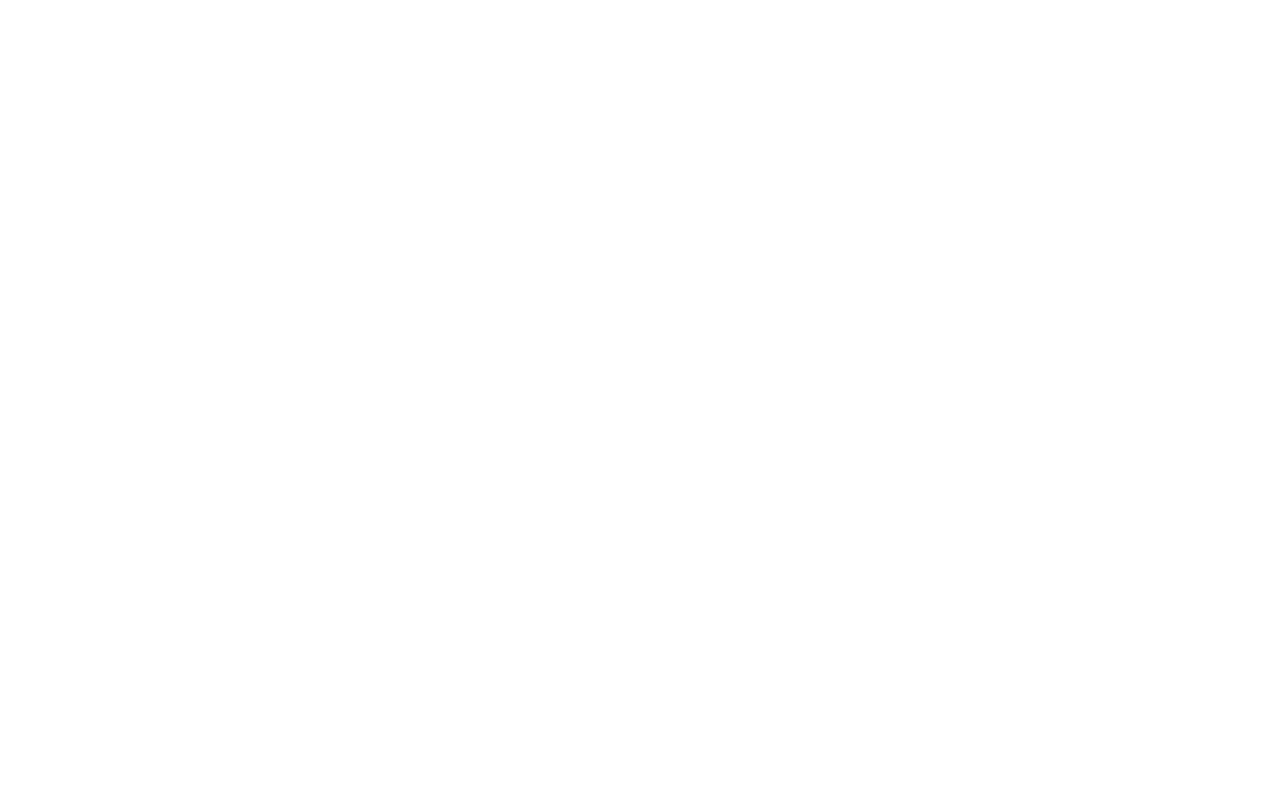
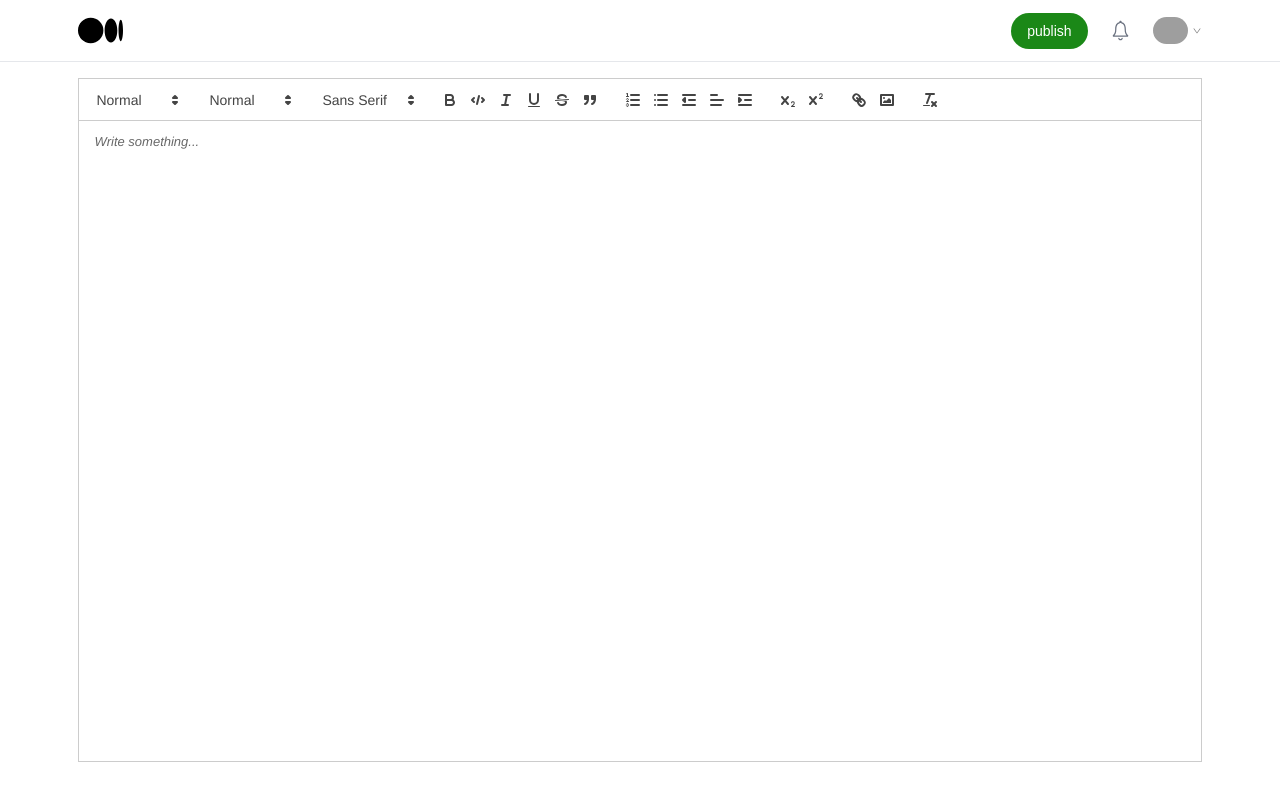
Before and after one commit to vidhanshu/medium-clone, a React (Create React App) app: page /write in a window 1280 px wide. Before the commit this address had no page. Built offline with nearby package versions, Linux system fonts and the light colour scheme; grey boxes are pictures that could not be loaded.

Commit message:
write blog page added ✍

```diff
--- a/package.json
+++ b/package.json
@@ -13,6 +13,7 @@
     "react": "^18.2.0",
     "react-dom": "^18.2.0",
     "react-icons": "^4.7.1",
+    "react-quill": "^2.0.0",
     "react-responsive": "^9.0.2",
     "react-router-dom": "^6.7.0",
     "react-scripts": "^5.0.1",
--- a/src/App.tsx
+++ b/src/App.tsx
@@ -1,4 +1,4 @@
-import { AuthHome, UnAuthHome } from "./pages";
+import { AuthHome, UnAuthHome, WriteABlog } from "./pages";
 import { Route, Routes } from "react-router-dom";
 
 function App() {
@@ -6,6 +6,7 @@
     <Routes>
       <Route path="/" element={<UnAuthHome />} />
       <Route path="/home" element={<AuthHome />} />
+      <Route path="/write" element={<WriteABlog />} />
     </Routes>
   );
 }
--- /dev/null
+++ b/src/components/Editor.tsx
@@ -0,0 +1,32 @@
+import "react-quill/dist/quill.snow.css"; // import the styles
+
+import ReactQuill from "react-quill";
+
+function Editor() {
+  return (
+    <ReactQuill
+      theme="snow"
+      placeholder="Write something..."
+      modules={{
+        toolbar: [
+          [{ size: ["small", false, "large", "huge"] }],
+          [{ header: [1, 2, 3, 4, 5, 6, false] }],
+          [{ font: [] }],
+          ["bold", "code", "italic", "underline", "strike", "blockquote"],
+          [
+            { list: "ordered" },
+            { list: "bullet" },
+            { indent: "-1" },
+            { align: ["", "center", "right", "justify"] },
+            { indent: "+1" },
+          ],
+          [{ script: "sub" }, { script: "super" }],
+          ["link", "image"],
+          ["clean"],
+        ],
+      }}
+    />
+  );
+}
+
+export default Editor;
--- /dev/null
+++ b/src/components/WriteBlogNav.tsx
@@ -0,0 +1,105 @@
+import { CiBookmark, CiEdit, CiUser } from "react-icons/ci";
+import { MENU_FOOTER_OPTIONS, PROFILE } from "../constants";
+import { TfiBook, TfiStatsUp } from "react-icons/tfi";
+import { useEffect, useState } from "react";
+
+import { AiOutlineDown } from "react-icons/ai";
+import { BsMedium } from "react-icons/bs";
+import Button from "./Button";
+import Container from "./Container";
+import { HiOutlineDotsHorizontal } from "react-icons/hi";
+import { IoIosNotificationsOutline } from "react-icons/io";
+import { _TEXT_SHORTNER } from "../utils";
+
+function WriteBlogNav() {
+  const [active, setActive] = useState(false);
+  const [active2, setActive2] = useState(false);
+
+  useEffect(() => {
+    const handleOutsideClick = (e: any) => {
+      if (e.target.closest("._menu_container")) return;
+      setActive(false);
+    };
+    document.addEventListener("click", handleOutsideClick);
+    return () => {
+      document.removeEventListener("click", handleOutsideClick);
+    };
+  }, []);
+
+  return (
+    <Container className="bb1 py-2" classInnerName="flex items-center">
+      <div className="flex gap-x-2 items-center basis-[40%]">
+        <BsMedium size={45} />
+      </div>
+      <div className="flex basis-[60%] justify-end gap-x-5 items-center">
+        <Button className="bg-g">publish</Button>
+        <IoIosNotificationsOutline
+          className="text-sm text-gray-500"
+          size={25}
+        />
+        <div className="_menu_container relative">
+          <span
+            className="flex gap-x-1 items-center cursor-pointer"
+            onClick={() => {
+              setActive(!active);
+            }}
+          >
+            <img
+              src={PROFILE}
+              width={35}
+              height={35}
+              className="rounded-full"
+              alt="profile"
+            />
+            <AiOutlineDown size={10} color="gray" />
+          </span>
+
+          <div
+            className={`${
+              active ? "block" : "hidden"
+            } max-h-[90vh] overflow-auto border-[1px] w-64 text-sm text-gray-500 absolute top-[120%] right-0 rounded-md z-[22] bg-white`}
+          >
+            <ul className="flex flex-col gap-y-4">
+              <li className="sm:hidden cursor-pointer flex gap-x-4 px-4 pt-4">
+                <CiEdit size={23} /> Write
+              </li>
+              <hr />
+              <li className="cursor-pointer flex gap-x-4 px-4">
+                <CiUser size={23} /> Profile
+              </li>
+              <li className="cursor-pointer flex gap-x-4 px-4">
+                <CiBookmark size={23} /> Lists
+              </li>
+              <li className="cursor-pointer flex gap-x-4 px-4">
+                <TfiBook size={20} /> Stories
+              </li>
+              <li className="cursor-pointer flex gap-x-4 px-4">
+                <TfiStatsUp size={20} /> stats
+              </li>
+              <hr />
+              <li className="cursor-pointer px-4">Settings</li>
+              <li className="cursor-pointer px-4">Refine recommendations</li>
+              <li className="cursor-pointer px-4">Manage publications</li>
+              <hr />
+              <li className="cursor-pointer px-4">Become a member</li>
+              <li className="cursor-pointer px-4">Apply to partner program</li>
+              <li className="cursor-pointer px-4">Gift a membership</li>
+              <hr />
+              <li className="cursor-pointer px-4">sign out</li>
+              <li className="cursor-pointer px-4 pb-4">
+                {_TEXT_SHORTNER("vidhanshu.borade.cs@ghrce.raisoni.net", 20)}
+              </li>
+            </ul>
+            <ul className="text-xs bg-gray-100 p-4 flex flex-wrap gap-2">
+              {MENU_FOOTER_OPTIONS.map((e) => {
+                return <li className="hover:underline">{e}</li>;
+              })}
+            </ul>
+          </div>
+        </div>
+      </div>
+    </Container>
+  );
+}
+
+export default WriteBlogNav;
--- a/src/components/index.ts
+++ b/src/components/index.ts
@@ -4,12 +4,14 @@
 import Button from "./Button";
 import CategorySlider from "./CategorySlider";
 import Container from "./Container";
+import Editor from "./Editor";
 import Input from "./Input";
 import LogoWithName from "./LogoWithName";
 import Modal from "./Modal";
 import SeperatorWithTitle from "./SeperatorWithTitle";
 import TrendingBlogCard from "./TrendingBlogCard";
 import UnAuthNav from "./UnAuthNav";
+import WriteBlogNav from "./WriteBlogNav";
 
 export {
   UnAuthNav,
@@ -23,5 +25,7 @@
   SeperatorWithTitle,
   Input,
   AuthNav,
-  CategorySlider
+  CategorySlider,
+  Editor,
+  WriteBlogNav,
 };
--- a/src/index.css
+++ b/src/index.css
@@ -35,3 +35,9 @@
     }
   }
 }
+
+.ql-editor {
+  max-height: 80vh;
+  height: 80vh !important;
+  overflow-y: auto;
+}
--- /dev/null
+++ b/src/pages/WriteABlog.tsx
@@ -0,0 +1,18 @@
+import { Container, Editor, WriteBlogNav } from "../components";
+
+import React from "react";
+
+function WriteABlog() {
+  return (
+    <>
+      <div className="sticky top-0 bg-white z-10">
+        <WriteBlogNav />
+      </div>
+      <Container className="p-0 sm:p-4">
+        <Editor />
+      </Container>
+    </>
+  );
+}
+
+export default WriteABlog;
--- a/src/pages/index.ts
+++ b/src/pages/index.ts
@@ -1,4 +1,5 @@
 import AuthHome from "./AuthHome"
 import UnAuthHome from "./UnAuthHome"
+import WriteABlog from "./WriteABlog";
 
-export { AuthHome, UnAuthHome };
+export { AuthHome, UnAuthHome, WriteABlog };
```
Also changed, not shown: 1 other file (tests, documents, lock files or other folders).
